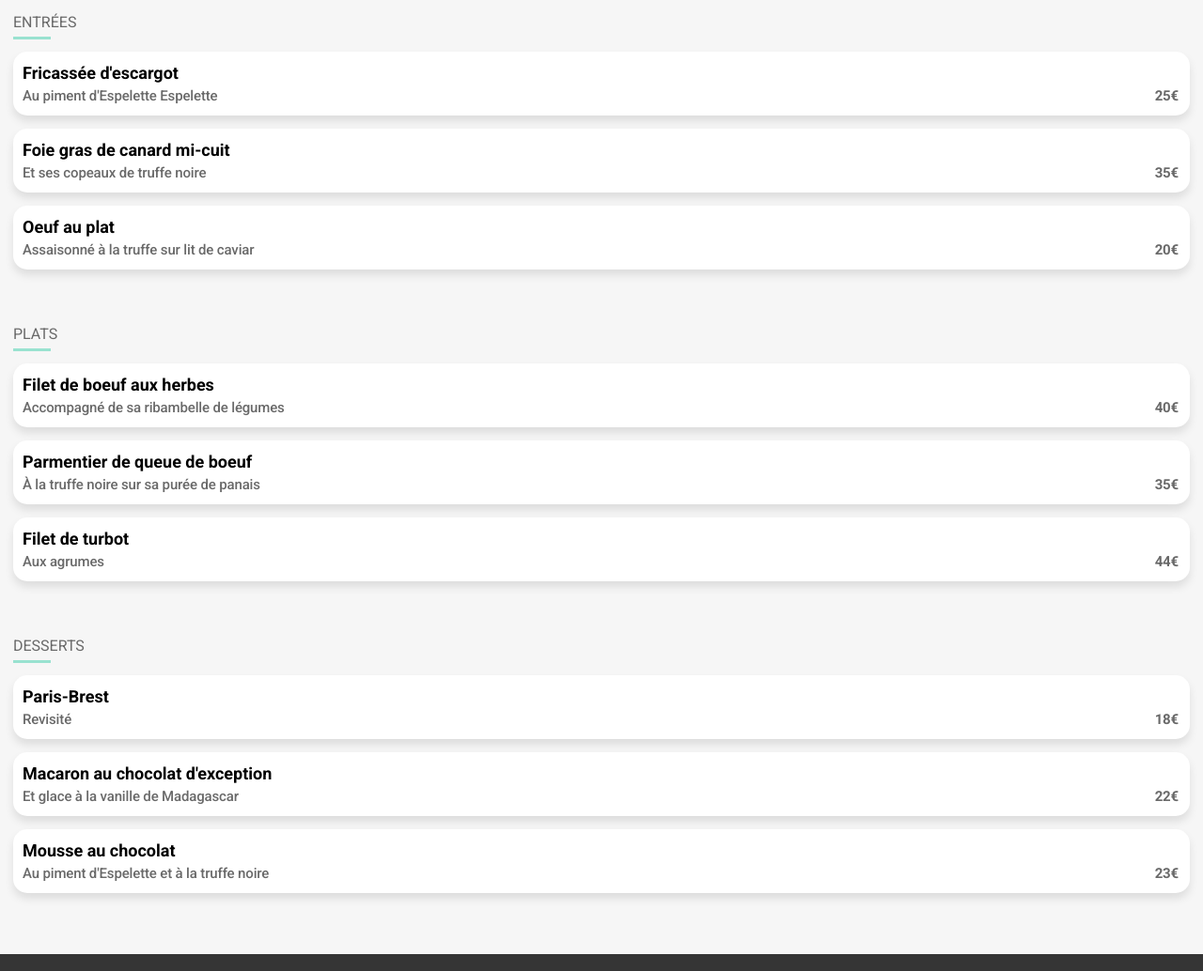
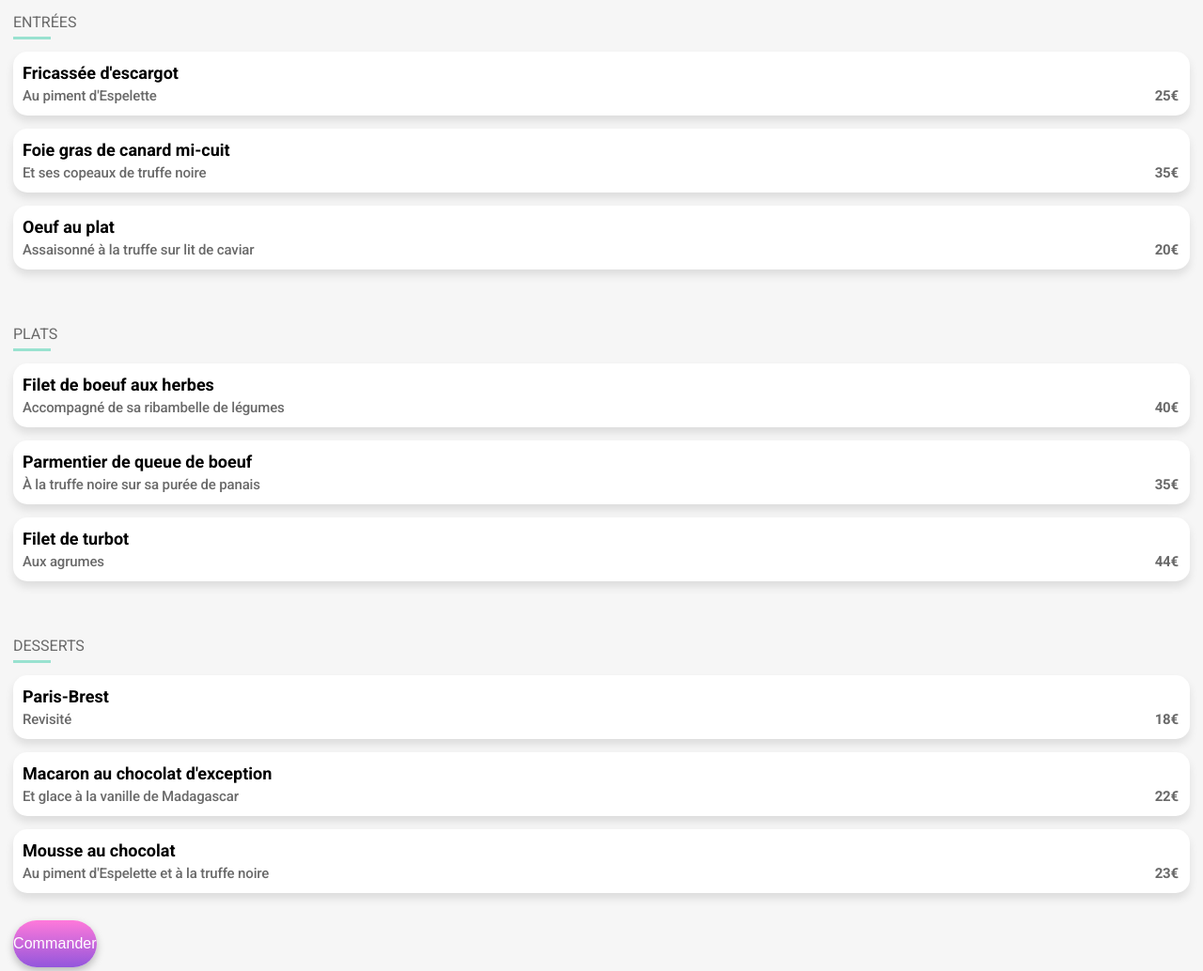
Before and after one commit to Qintavius/ohmyfood, a plain HTML site: page menu-la-palette-du-gout.html in a window 1280 px wide. Shown: the part 364-1398 px from the top of the page at 94% size. Drawn offline with Linux system fonts and the light colour scheme; a web font is replaced by a local one.

Commit message:
[ADD] Ajout boutton commander fin de page

```diff
--- a/menu-la-palette-du-gout.html
+++ b/menu-la-palette-du-gout.html
@@ -33,7 +33,7 @@
                     <div class="dish-card-txt">
                         <h4>Fricassée d'escargot</h4>
                         <div class="dish-card-subtxt">
-                            <p class="dish-subtxt">Au piment d'Espelette Espelette</p>
+                            <p class="dish-subtxt">Au piment d'Espelette</p>
                             <p class="dish-price">25€</p>
                             <div class="dish-check">
                                 <i class="fa-solid fa-circle-check"></i>
@@ -154,6 +154,11 @@
                     </div>
                 </div>
             </article>
+
+            <div class="order">
+                <button onclick="window.location.href='#'" class="button button--order">Commander</button>
+            </div>
+
         </section>
     </main>
 
```
